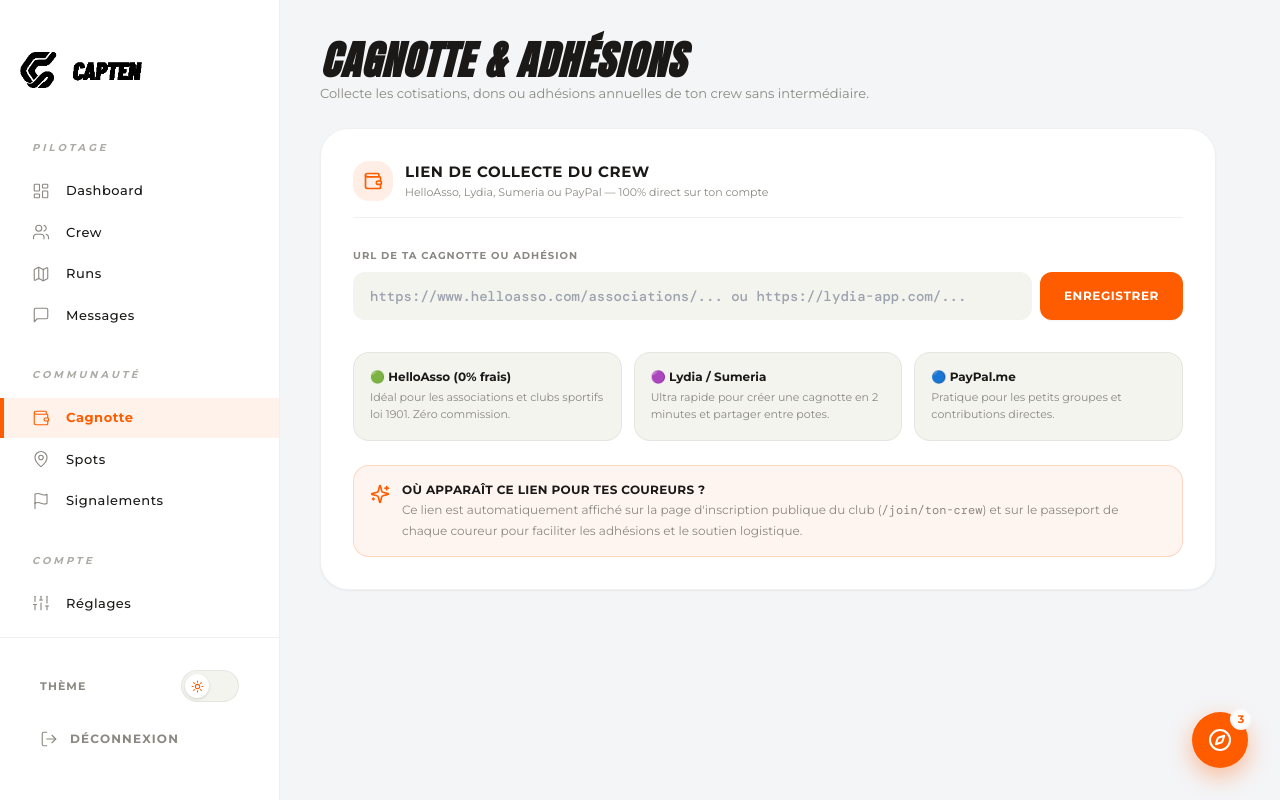
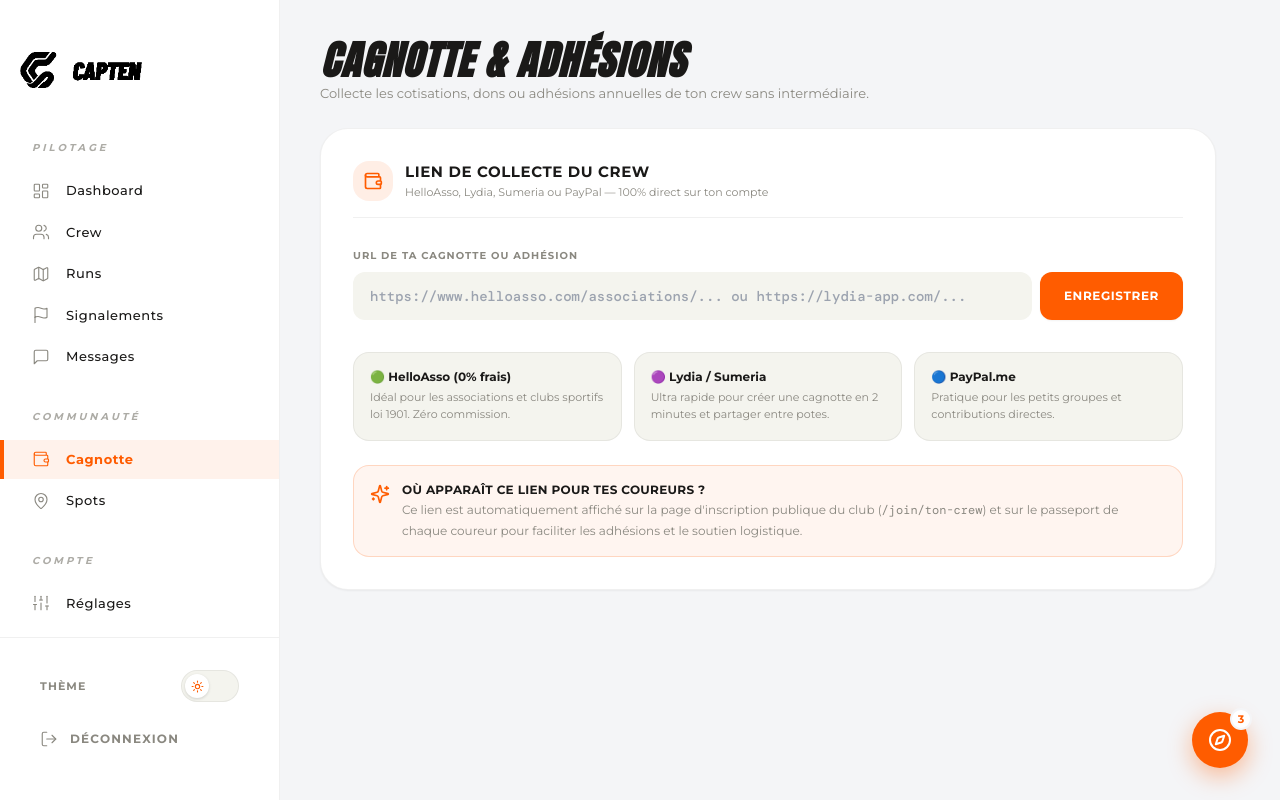
Before and after one commit to cheicknediawara10-crypto/capten, a Next.js app: page /dashboard/cagnotte in a window 1280 px wide. Built offline with nearby package versions, Linux system fonts and the light colour scheme; no server answers.

Commit message:
fix(navigation): move Signalements to PILOTAGE section

```diff
--- a/src/components/layout/MobileHeader.tsx
+++ b/src/components/layout/MobileHeader.tsx
@@ -39,6 +39,7 @@ export default function MobileHeader() {
         { name: "Dashboard", icon: <LayoutDashboard size={18} strokeWidth={1.5} />, href: "/dashboard" },
         { name: "Crew", icon: <Users size={18} strokeWidth={1.5} />, href: "/dashboard/members" },
         { name: "Runs", icon: <Map size={18} strokeWidth={1.5} />, href: "/dashboard/events" },
+        { name: "Signalements", icon: <Flag size={18} strokeWidth={1.5} />, href: "/dashboard/signalements" },
         { name: "Messages", icon: <MessageSquare size={18} strokeWidth={1.5} />, href: "/messages" },
       ]
     },
@@ -47,7 +48,6 @@ export default function MobileHeader() {
       items: [
         { name: "Cagnotte", icon: <Wallet size={18} strokeWidth={1.5} />, href: "/dashboard/cagnotte" },
         { name: "Spots", icon: <MapPin size={18} strokeWidth={1.5} />, href: "/dashboard/spots" },
-        { name: "Signalements", icon: <Flag size={18} strokeWidth={1.5} />, href: "/dashboard/signalements" },
       ]
     },
     {
--- a/src/components/layout/Sidebar.tsx
+++ b/src/components/layout/Sidebar.tsx
@@ -53,6 +53,7 @@ export default function Sidebar() {
         { name: "Dashboard", icon: <LayoutDashboard size={18} strokeWidth={1.5} />, href: "/dashboard" },
         { name: "Crew", icon: <Users size={18} strokeWidth={1.5} />, href: "/dashboard/members" },
         { name: "Runs", icon: <Map size={18} strokeWidth={1.5} />, href: "/dashboard/events" },
+        { name: "Signalements", icon: <Flag size={18} strokeWidth={1.5} />, href: "/dashboard/signalements" },
         { name: "Messages", icon: <MessageSquare size={18} strokeWidth={1.5} />, href: "/messages" },
       ]
     },
@@ -61,7 +62,6 @@ export default function Sidebar() {
       items: [
         { name: "Cagnotte", icon: <Wallet size={18} strokeWidth={1.5} />, href: "/dashboard/cagnotte" },
         { name: "Spots", icon: <MapPin size={18} strokeWidth={1.5} />, href: "/dashboard/spots" },
-        { name: "Signalements", icon: <Flag size={18} strokeWidth={1.5} />, href: "/dashboard/signalements" },
       ]
     },
     {
```
